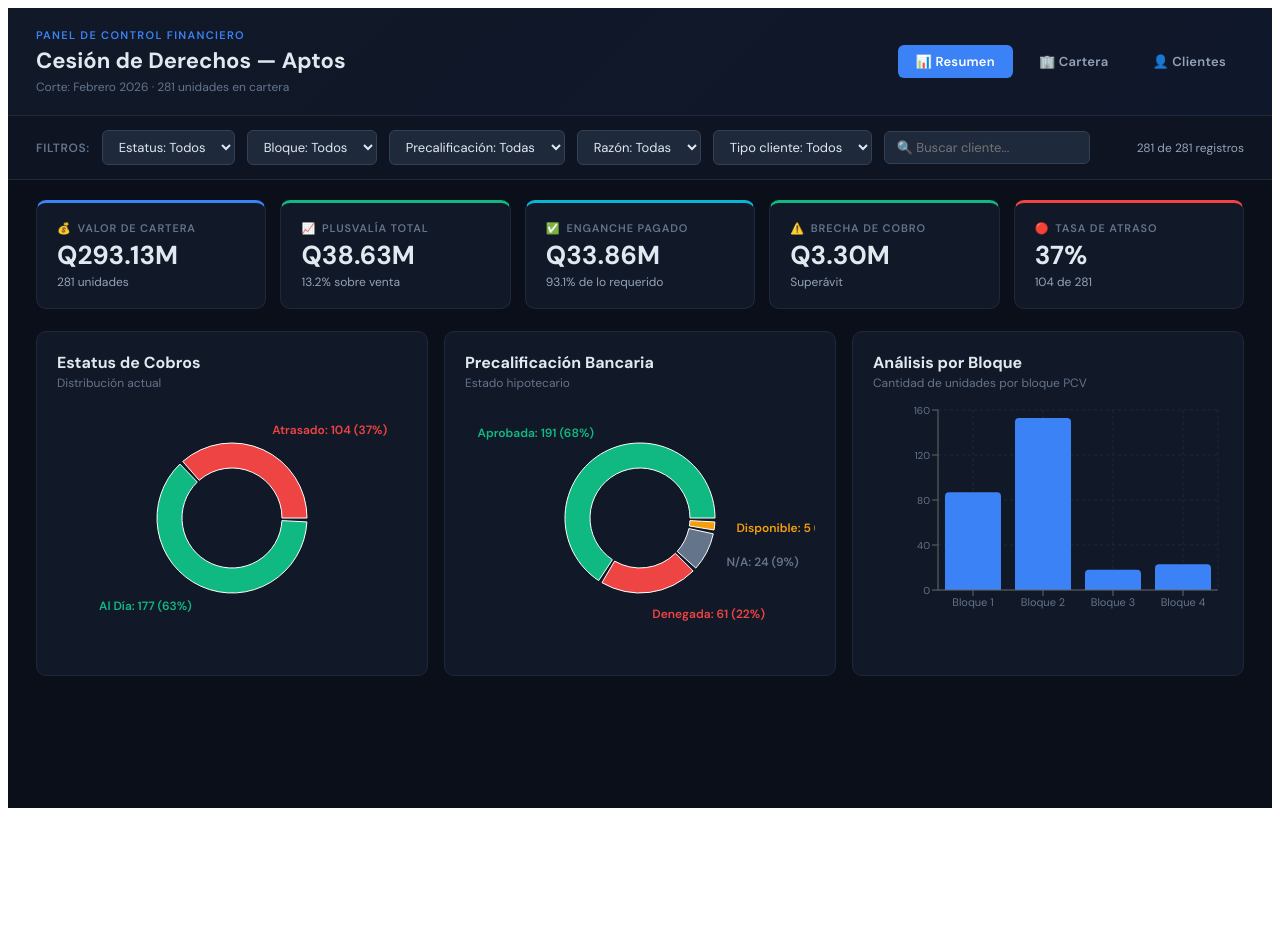
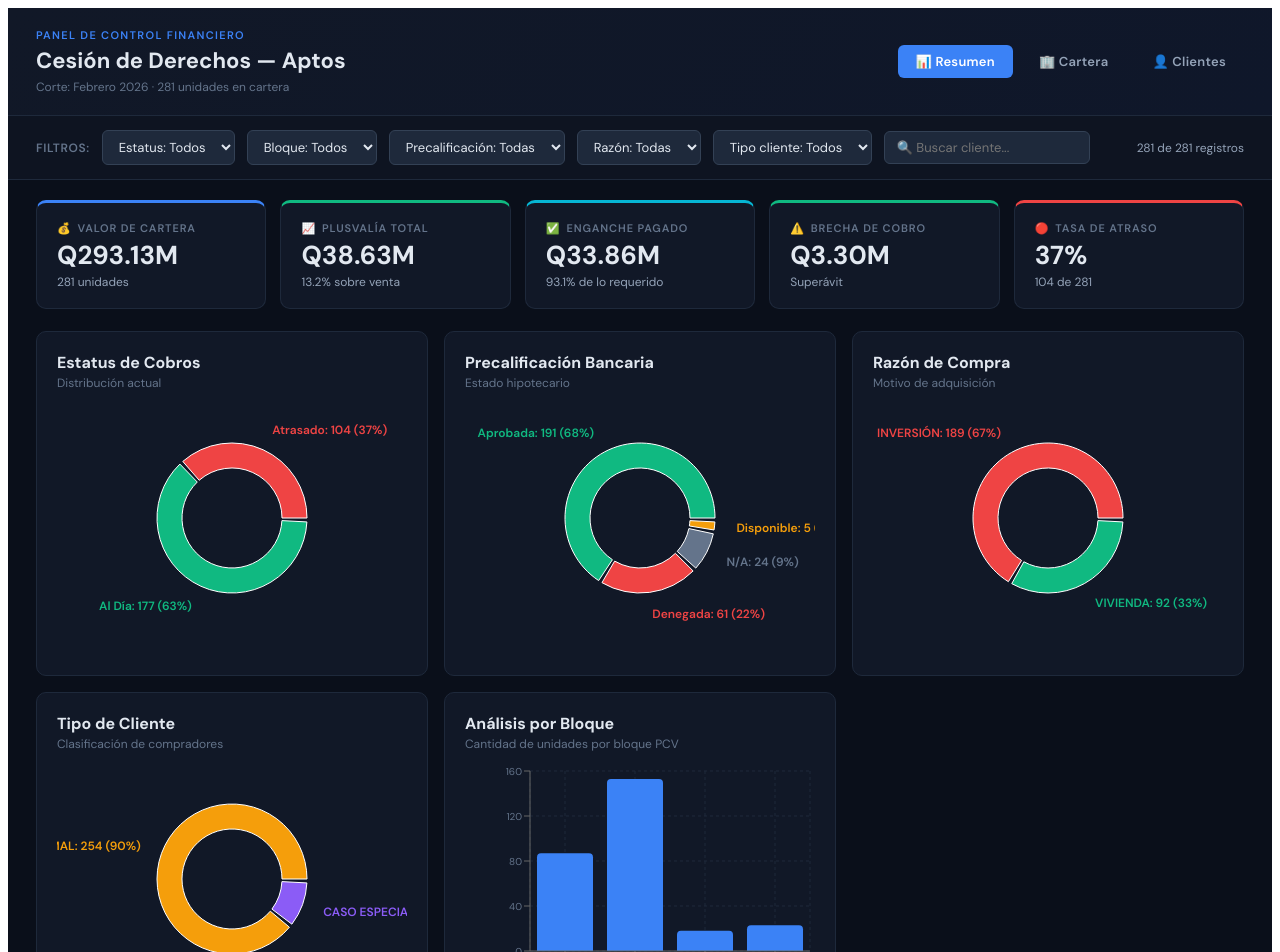
Before and after one commit to innovationwizard/paventas, a React (Vite) app: page / in a window 1280 px wide. Shown: the top 952 px of the page. Before the commit the page ends 816 px from the top, so only its background shows below. Built offline with nearby package versions, Linux system fonts and the light colour scheme.

Commit message:
Pie charts for additional columns

```diff
--- a/src/components/views/ResumenView.jsx
+++ b/src/components/views/ResumenView.jsx
@@ -17,6 +17,14 @@ export default function ResumenView({ filtered, stats, bloqueData, modeloData, o
     { name: 'N/A', value: stats.na },
     { name: 'Disponible', value: stats.disponible },
   ].filter(d => d.value > 0);
+
+  const razonMap = {};
+  filtered.forEach(r => { if (r.razonCompra) razonMap[r.razonCompra] = (razonMap[r.razonCompra] || 0) + 1; });
+  const razonData = Object.entries(razonMap).map(([name, value]) => ({ name, value })).sort((a, b) => b.value - a.value);
+
+  const tipoMap = {};
+  filtered.forEach(r => { if (r.tipoCliente) tipoMap[r.tipoCliente] = (tipoMap[r.tipoCliente] || 0) + 1; });
+  const tipoData = Object.entries(tipoMap).map(([name, value]) => ({ name, value })).sort((a, b) => b.value - a.value);
 
   const totalCount = stats.count;
 
@@ -68,6 +76,50 @@ export default function ResumenView({ filtered, stats, bloqueData, modeloData, o
           </ResponsiveContainer>
         </div>
 
+        {/* Razón de Compra Pie */}
+        <div style={{ background: COLORS.card, border: `1px solid ${COLORS.border}`, borderRadius: 10, padding: 20 }}>
+          <SectionTitle sub="Motivo de adquisición">Razón de Compra</SectionTitle>
+          <ResponsiveContainer width="100%" height={250}>
+            <PieChart>
+              <Pie data={razonData} cx="50%" cy="45%" innerRadius={50} outerRadius={75} paddingAngle={3} dataKey="value"
+                label={({ cx, cy, midAngle, outerRadius, index, name, value, percent }) => {
+                  const RADIAN = Math.PI / 180;
+                  const radius = outerRadius + 22;
+                  const x = cx + radius * Math.cos(-midAngle * RADIAN);
+                  const y = cy + radius * Math.sin(-midAngle * RADIAN);
+                  return <text x={x} y={y} fill={PIE_COLORS[index % PIE_COLORS.length]} textAnchor={x > cx ? 'start' : 'end'} dominantBaseline="central" fontSize={12} fontWeight={600} fontFamily="'DM Sans', sans-serif">{name}: {value} ({(percent * 100).toFixed(0)}%)</text>;
+                }}
+                labelLine={false}
+                onClick={(data) => openDrillDown(`Razón: ${data.name}`, filtered.filter(r => r.razonCompra === data.name))}>
+                {razonData.map((_, i) => <Cell key={i} fill={PIE_COLORS[i % PIE_COLORS.length]} style={{ cursor: 'pointer' }} />)}
+              </Pie>
+              <Tooltip content={<PieTooltip totalCount={totalCount} />} />
+            </PieChart>
+          </ResponsiveContainer>
+        </div>
+
+        {/* Tipo de Cliente Pie */}
+        <div style={{ background: COLORS.card, border: `1px solid ${COLORS.border}`, borderRadius: 10, padding: 20 }}>
+          <SectionTitle sub="Clasificación de compradores">Tipo de Cliente</SectionTitle>
+          <ResponsiveContainer width="100%" height={250}>
+            <PieChart>
+              <Pie data={tipoData} cx="50%" cy="45%" innerRadius={50} outerRadius={75} paddingAngle={3} dataKey="value"
+                label={({ cx, cy, midAngle, outerRadius, index, name, value, percent }) => {
+                  const RADIAN = Math.PI / 180;
+                  const radius = outerRadius + 22;
+                  const x = cx + radius * Math.cos(-midAngle * RADIAN);
+                  const y = cy + radius * Math.sin(-midAngle * RADIAN);
+                  return <text x={x} y={y} fill={PIE_COLORS[(index + 2) % PIE_COLORS.length]} textAnchor={x > cx ? 'start' : 'end'} dominantBaseline="central" fontSize={12} fontWeight={600} fontFamily="'DM Sans', sans-serif">{name}: {value} ({(percent * 100).toFixed(0)}%)</text>;
+                }}
+                labelLine={false}
+                onClick={(data) => openDrillDown(`Tipo: ${data.name}`, filtered.filter(r => r.tipoCliente === data.name))}>
+                {tipoData.map((_, i) => <Cell key={i} fill={PIE_COLORS[(i + 2) % PIE_COLORS.length]} style={{ cursor: 'pointer' }} />)}
+              </Pie>
+              <Tooltip content={<PieTooltip totalCount={totalCount} />} />
+            </PieChart>
+          </ResponsiveContainer>
+        </div>
+
         {/* Bloque Bar */}
         <div style={{ background: COLORS.card, border: `1px solid ${COLORS.border}`, borderRadius: 10, padding: 20 }}>
           <SectionTitle sub="Cantidad de unidades por bloque PCV">Análisis por Bloque</SectionTitle>
```
